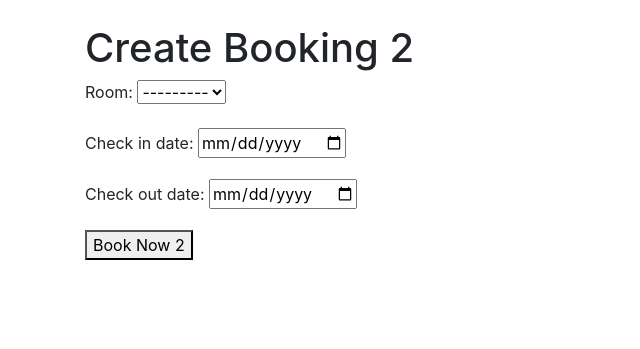
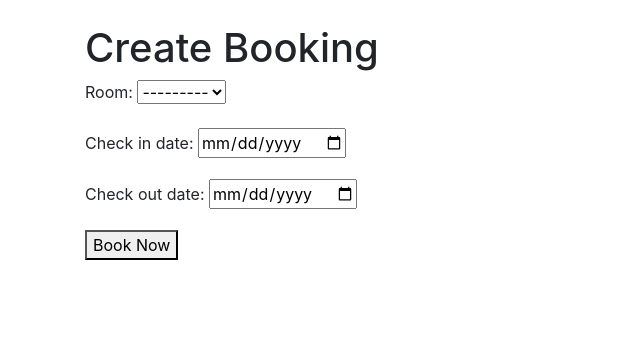
Before and after one commit to tugii21/Garnish, a Django app: page /room/booking/create/ in a window 1280 px wide. Shown: the part 56-405 px from the top of the page, without its empty margins (0-640 px from the left). Run offline with Django 4.2, Linux system fonts and the light colour scheme; the visitor is signed in with stand-in values (Sample User, id 1); data that the repository does not hold is empty; some libraries are stand-ins or nearby versions.

Commit message:
fix text error in create booking

```diff
--- a/templates/create_booking.html
+++ b/templates/create_booking.html
@@ -5,12 +5,12 @@
 {% block content %}
 
 
-<h1>Create Booking 2 </h1>
+<h1>Create Booking  </h1>
 
 <form method="post">
     {% csrf_token %}
     {{ form.as_p }}
 
-    <button type="submit">Book Now 2 </button>
+    <button type="submit">Book Now  </button>
 </form>
 {% endblock %}
```
